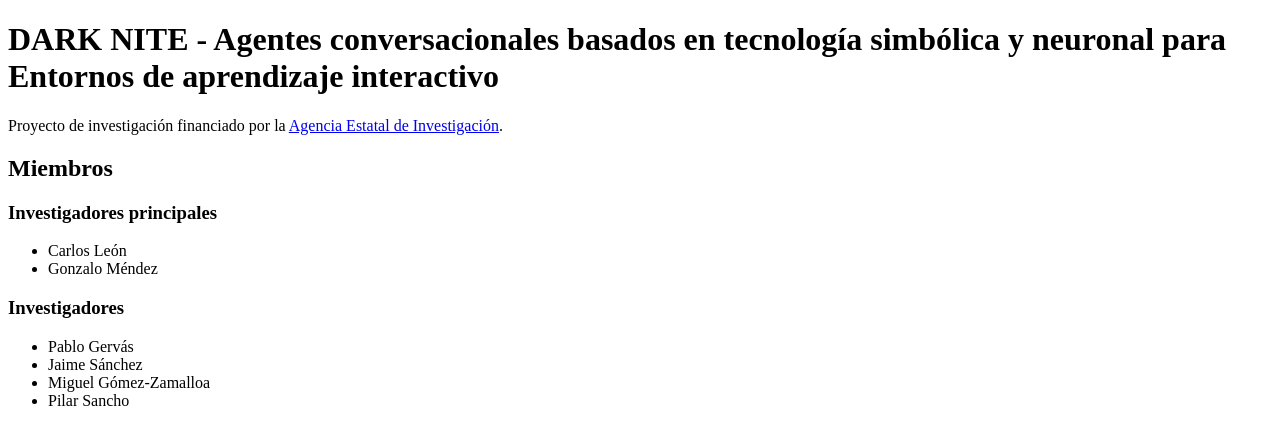
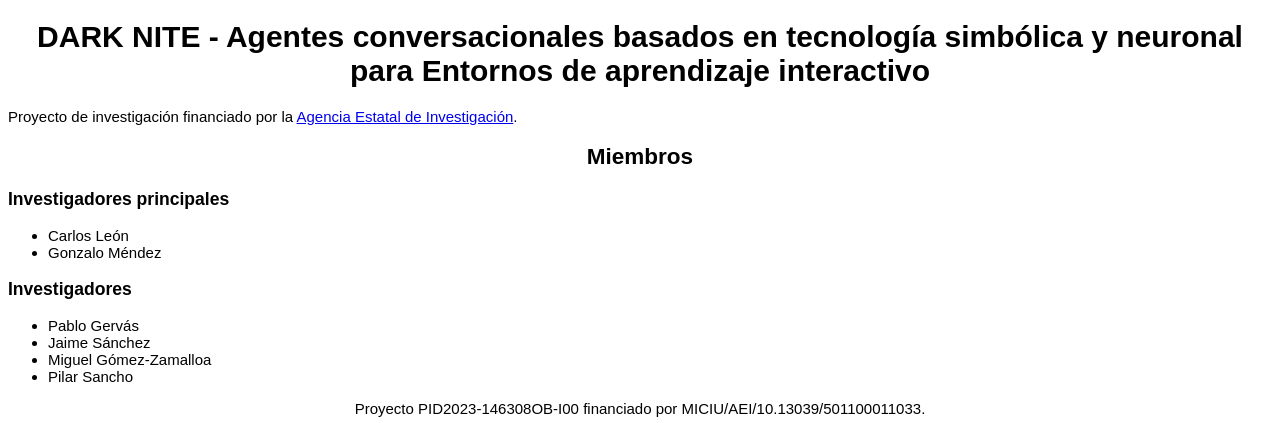
Before and after one commit to cleongh/darknite, a plain HTML site: page index.html in a window 1280 px wide. Shown: the top 423 px of the page. Drawn offline with Linux system fonts and the light colour scheme.

Commit message:
CSS añadida.

```diff
--- /dev/null
+++ b/darknite.css
@@ -0,0 +1,9 @@
+body {
+    font-family: "Arial";
+    font-size: 15px;
+
+}
+
+h1, h2 {
+    text-align: center;
+}
--- a/index.html
+++ b/index.html
@@ -3,6 +3,7 @@
   <head lang="es">
     <meta charset="utf-8">
     <meta name="viewport" content="width=device-width, initial-scale=1">
+    <link rel="stylesheet" href="darknite.css">
     <title>DARK NITE</title>
   </head>
 
```
